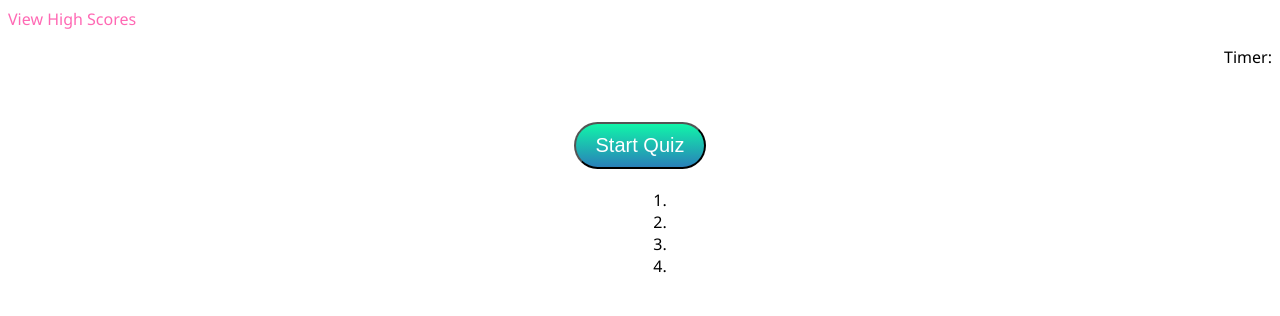
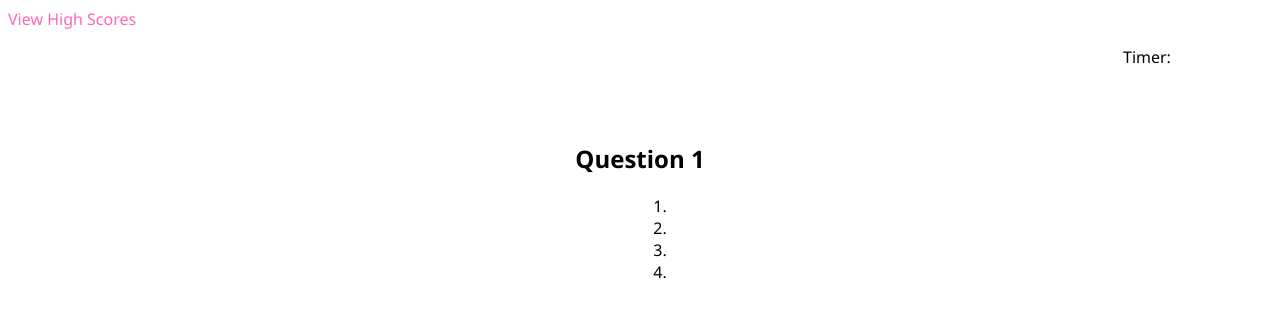
Before and after one commit to stephenfudge/furry-umbrella, a plain HTML site: page index.html in a window 1280 px wide. Both pictures are taken after a click on the button "Start Quiz". Drawn offline with Linux system fonts and the light colour scheme.

Commit message:
added some css and javascript to the page

```diff
--- a/assets/css/style.css
+++ b/assets/css/style.css
@@ -47,6 +47,7 @@ a {
 
 #timer {
     text-align: right;
+    padding-right: 8%;
 }
 
 
--- a/assets/js/script.js
+++ b/assets/js/script.js
@@ -0,0 +1,58 @@
+//  variable for score
+var score = 0;
+var question = 0; // for the 'for' loop to go through the array of q's
+
+
+
+
+
+// variable for the start button
+var startGame = document.querySelector(".btn");
+var timer = document.querySelector("#timer");
+var questionNumber = document.querySelector(".questionNumber");
+var answers = document.querySelector(".answers");
+
+
+// variable for start timer clock
+var timeLeft = 75;
+
+// when i click start game what happens
+startGame.addEventListener("click", function () {
+    startGame.style.display = "none";
+})
+
+// hides button once it's clicked on
+// function hideButton(event) {
+//     event.style.display = "none";
+// }
+
+questionNumber.textContent = "Question 1";
+
+for (var i = 0; i < answers; i++) {
+    answers.textContent = "Answer " + i;
+}
+
+
+
+
+//   array for questions
+
+var myQuestions = [{
+        question: "What is Javascript?",
+        answers: {
+            a: "a programming language",
+            b: "a clock manufacturer",
+            c: "a color invented in 2010"
+        },
+        correctAnswer: "a"
+    },
+    {
+        question: "Which HTML tag do you use to connect your Javascript page to an HTML page",
+        answers: {
+            a: "h2",
+            b: "div",
+            c: "script"
+        },
+        correctAnswer: "c"
+    }
+];
```
